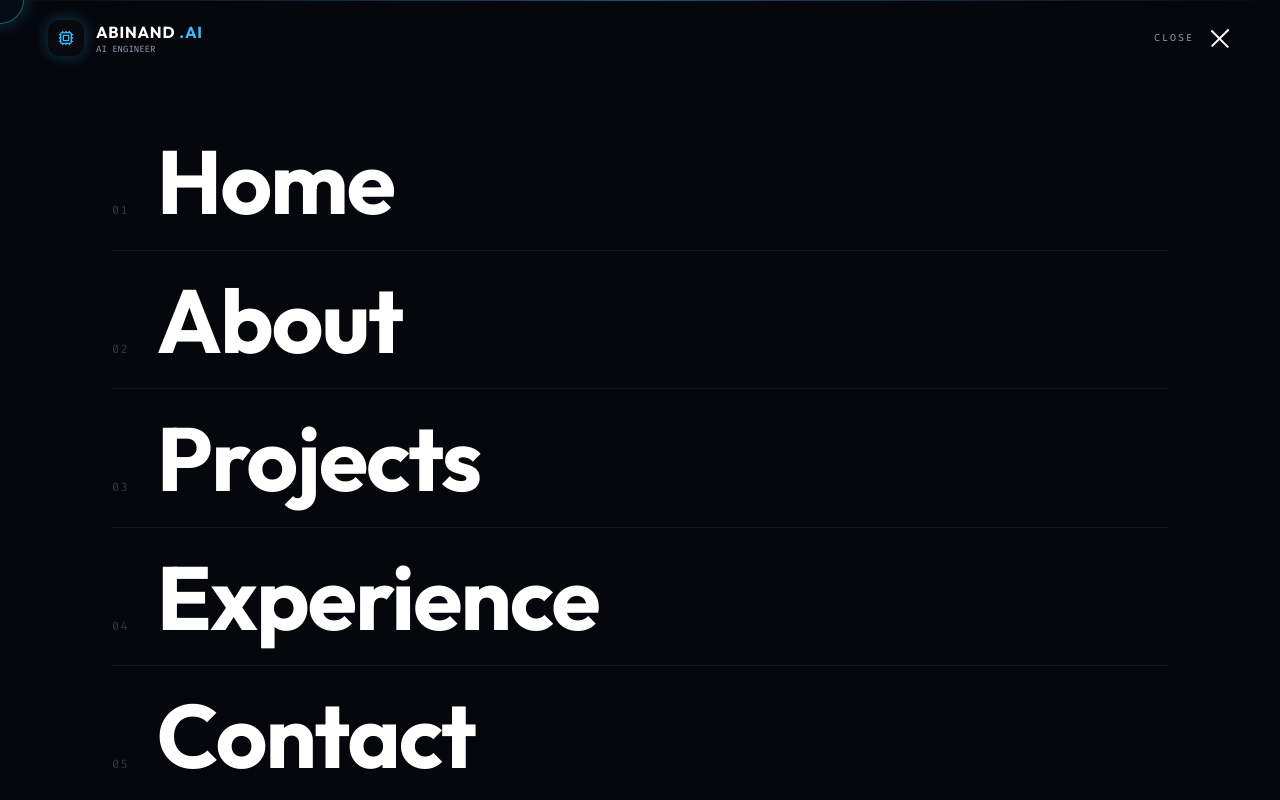
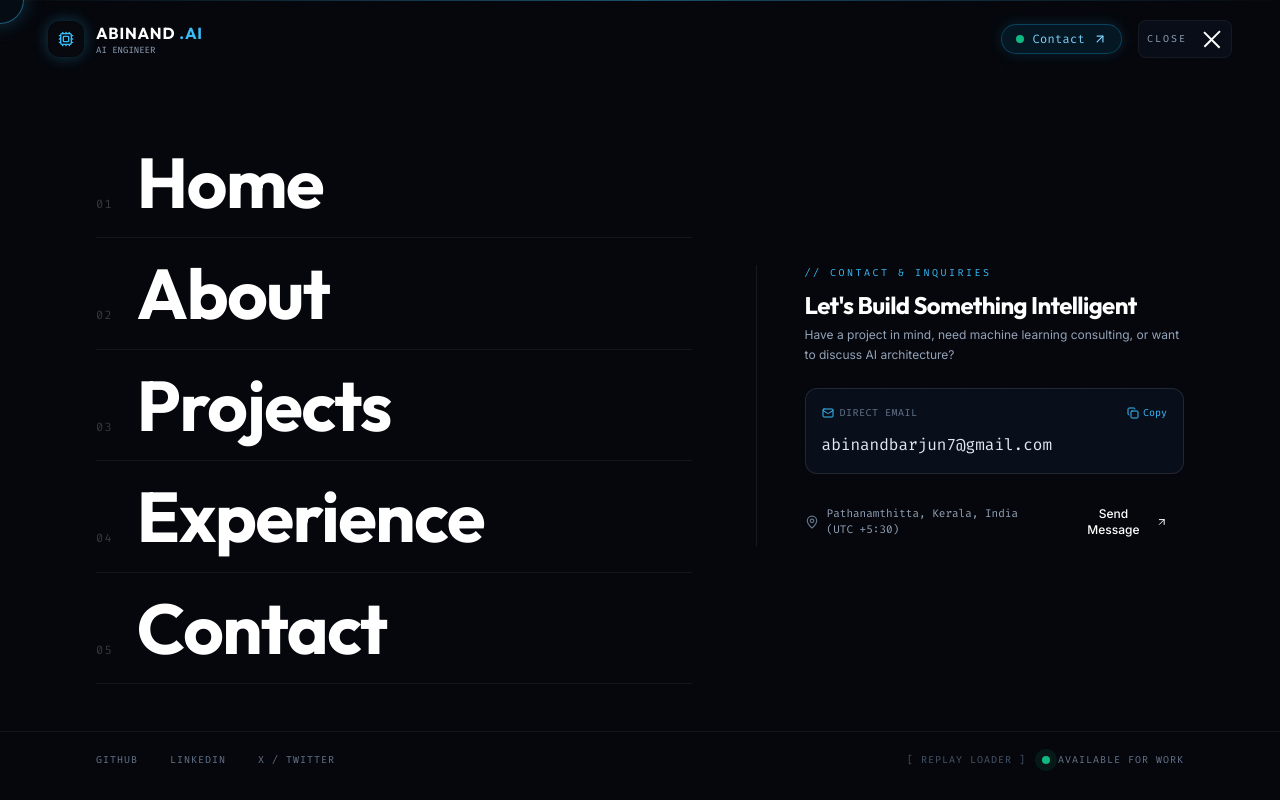
Before and after one commit to AbinandBArjun/Portfolio, a React (Vite) app: page / in a window 1280 px wide. Both pictures are taken after a click on the button "MENU". Shown: the top 800 px of the page. Built offline with nearby package versions, Linux system fonts and the light colour scheme.

Commit message:
feat: add quick contact button to header and contact panel inside fullscreen menu

```diff
--- a/src/components/Navbar.jsx
+++ b/src/components/Navbar.jsx
@@ -1,6 +1,7 @@
 import React, { useState, useEffect } from 'react';
 import { motion, AnimatePresence } from 'framer-motion';
-import { Cpu } from 'lucide-react';
+import { Cpu, ArrowUpRight, Mail, Copy, Check, MapPin } from 'lucide-react';
+import { portfolioData } from '../data/portfolioData';
 
 const navLinks = [
   { name: 'Home', href: '#home', number: '01' },
@@ -11,9 +12,9 @@ const navLinks = [
 ];
 
 const socialLinks = [
-  { name: 'GitHub', href: 'https://github.com/AbinandBArjun' },
-  { name: 'LinkedIn', href: 'https://linkedin.com' },
-  { name: 'X / Twitter', href: 'https://x.com' },
+  { name: 'GitHub', href: portfolioData.personal.github || 'https://github.com/AbinandBArjun' },
+  { name: 'LinkedIn', href: portfolioData.personal.linkedin || 'https://linkedin.com' },
+  { name: 'X / Twitter', href: portfolioData.personal.twitter || 'https://x.com' },
 ];
 
 const overlayVariants = {
@@ -39,6 +40,7 @@ const linkVariants = {
 export const Navbar = ({ onReplayLoader }) => {
   const [menuOpen, setMenuOpen] = useState(false);
   const [hoveredIndex, setHoveredIndex] = useState(null);
+  const [copied, setCopied] = useState(false);
 
   useEffect(() => {
     document.body.style.overflow = menuOpen ? 'hidden' : '';
@@ -51,6 +53,15 @@ export const Navbar = ({ onReplayLoader }) => {
       const el = document.querySelector(href);
       if (el) el.scrollIntoView({ behavior: 'smooth' });
     }, 400);
+  };
+
+  const handleCopyEmail = (e) => {
+    e.stopPropagation();
+    if (portfolioData.personal.email) {
+      navigator.clipboard.writeText(portfolioData.personal.email);
+      setCopied(true);
+      setTimeout(() => setCopied(false), 2200);
+    }
   };
 
   return (
@@ -83,36 +94,52 @@ export const Navbar = ({ onReplayLoader }) => {
           </div>
         </a>
 
+        {/* Right Header Actions: Contact CTA + Menu Toggle */}
+        <div className="flex items-center gap-3 sm:gap-4 z-[61]">
+          {/* Quick Contact Button */}
+          <a
+            href="#contact"
+            onClick={() => {
+              if (menuOpen) setMenuOpen(false);
+            }}
+            className="group px-3.5 py-1.5 text-xs font-mono rounded-full border border-sky-500/30 bg-sky-500/10 hover:bg-sky-500/20 hover:border-sky-400/50 text-sky-300 flex items-center gap-2 transition-all shadow-[0_0_15px_rgba(56,189,248,0.15)]"
+          >
+            <span className="pulse-emerald" />
+            <span className="tracking-wide">Contact</span>
+            <ArrowUpRight className="w-3.5 h-3.5 group-hover:translate-x-0.5 group-hover:-translate-y-0.5 transition-transform" />
+          </a>
+
           {/* Menu Toggle Button */}
           <button
             onClick={() => setMenuOpen((v) => !v)}
-          className="relative z-[61] flex items-center gap-2.5 cursor-pointer group"
+            className="relative flex items-center gap-2.5 cursor-pointer group py-1.5 px-2 rounded-lg bg-slate-900/40 hover:bg-slate-800/60 border border-white/5 transition-colors"
             aria-label="Toggle menu"
           >
             <span className="text-[10px] font-mono tracking-[0.2em] uppercase text-slate-400 group-hover:text-white transition-colors duration-200 select-none">
               {menuOpen ? 'Close' : 'Menu'}
             </span>
-          <div className="flex flex-col justify-center items-end gap-[5px]" style={{ width: '28px', height: '28px' }}>
+            <div className="flex flex-col justify-center items-end gap-[5px]" style={{ width: '26px', height: '24px' }}>
               <motion.span
                 animate={menuOpen ? { rotate: 45, y: 7 } : { rotate: 0, y: 0 }}
                 transition={{ duration: 0.35, ease: [0.76, 0, 0.24, 1] }}
                 className="block origin-center"
-              style={{ height: '1.5px', width: '24px', background: menuOpen ? 'white' : 'rgba(148,163,184,0.8)' }}
+                style={{ height: '1.5px', width: '22px', background: menuOpen ? 'white' : 'rgba(148,163,184,0.8)' }}
               />
               <motion.span
                 animate={menuOpen ? { opacity: 0, scaleX: 0 } : { opacity: 1, scaleX: 1 }}
                 transition={{ duration: 0.2 }}
                 className="block origin-right"
-              style={{ height: '1.5px', width: '16px', background: 'rgba(148,163,184,0.8)' }}
+                style={{ height: '1.5px', width: '15px', background: 'rgba(148,163,184,0.8)' }}
               />
               <motion.span
                 animate={menuOpen ? { rotate: -45, y: -7 } : { rotate: 0, y: 0 }}
                 transition={{ duration: 0.35, ease: [0.76, 0, 0.24, 1] }}
                 className="block origin-center"
-              style={{ height: '1.5px', width: '24px', background: menuOpen ? 'white' : 'rgba(148,163,184,0.8)' }}
+                style={{ height: '1.5px', width: '22px', background: menuOpen ? 'white' : 'rgba(148,163,184,0.8)' }}
               />
             </div>
           </button>
+        </div>
       </motion.header>
 
       {/* ── Fullscreen Overlay Menu ── */}
@@ -139,8 +166,10 @@ export const Navbar = ({ onReplayLoader }) => {
               style={{ height: '1px', background: 'linear-gradient(to right, transparent, rgba(56,189,248,0.4), transparent)' }}
             />
 
-            {/* Nav Links */}
-            <nav className="flex-1 flex flex-col justify-center px-8 md:px-16 lg:px-28 pt-28 pb-4">
+            {/* Nav & Contact Main Area */}
+            <div className="flex-1 flex flex-col lg:flex-row justify-between items-start lg:items-center px-8 md:px-16 lg:px-24 pt-24 pb-4 overflow-y-auto gap-8 lg:gap-16">
+              {/* Left: Nav Links */}
+              <nav className="w-full lg:w-7/12">
                 <ul>
                   {navLinks.map((link, i) => (
                     <motion.li
@@ -158,9 +187,9 @@ export const Navbar = ({ onReplayLoader }) => {
                       <a
                         href={link.href}
                         onClick={(e) => { e.preventDefault(); handleNavClick(link.href); }}
-                      className="flex items-center justify-between py-4 md:py-5 lg:py-6"
+                        className="flex items-center justify-between py-3.5 md:py-4 lg:py-5 group"
                       >
-                      <div className="flex items-baseline gap-5 md:gap-7">
+                        <div className="flex items-baseline gap-4 md:gap-6">
                           <motion.span
                             animate={{ color: hoveredIndex === i ? '#38bdf8' : 'rgba(255,255,255,0.2)' }}
                             className="font-mono text-xs tracking-widest"
@@ -175,7 +204,7 @@ export const Navbar = ({ onReplayLoader }) => {
                             }}
                             transition={{ duration: 0.25, ease: 'easeOut' }}
                             className="font-heading font-bold leading-none"
-                          style={{ fontSize: 'clamp(2.2rem, 7vw, 6.5rem)' }}
+                            style={{ fontSize: 'clamp(2rem, 5.5vw, 5rem)' }}
                           >
                             {link.name}
                           </motion.span>
@@ -185,7 +214,7 @@ export const Navbar = ({ onReplayLoader }) => {
                           animate={{ x: hoveredIndex === i ? 0 : 16, opacity: hoveredIndex === i ? 1 : 0 }}
                           transition={{ duration: 0.22, ease: 'easeOut' }}
                           className="text-sky-400 font-thin hidden sm:block"
-                        style={{ fontSize: 'clamp(1.5rem, 3vw, 2.5rem)' }}
+                          style={{ fontSize: 'clamp(1.3rem, 2.5vw, 2rem)' }}
                         >
                           ↗
                         </motion.span>
@@ -195,12 +224,80 @@ export const Navbar = ({ onReplayLoader }) => {
                 </ul>
               </nav>
 
+              {/* Right: Dedicated Contact Panel */}
+              <motion.div
+                initial={{ opacity: 0, y: 30 }}
+                animate={{ opacity: 1, y: 0 }}
+                transition={{ delay: 0.35, duration: 0.5, ease: 'easeOut' }}
+                className="w-full lg:w-5/12 flex flex-col gap-6 lg:pl-12 lg:border-l border-white/[0.08] my-auto"
+              >
+                <div>
+                  <span className="text-[10px] font-mono text-sky-400 uppercase tracking-[0.25em] block mb-2">
+                    // Contact & Inquiries
+                  </span>
+                  <h3 className="font-heading text-xl md:text-2xl font-bold text-white tracking-tight">
+                    Let's Build Something Intelligent
+                  </h3>
+                  <p className="text-xs text-slate-400 mt-1 max-w-sm leading-relaxed">
+                    Have a project in mind, need machine learning consulting, or want to discuss AI architecture?
+                  </p>
+                </div>
+
+                {/* Email Box with One-Click Copy */}
+                <div className="p-4 rounded-xl bg-slate-900/50 border border-white/10 flex flex-col gap-3">
+                  <div className="flex items-center justify-between gap-2">
+                    <span className="text-[10px] font-mono text-slate-500 uppercase tracking-wider flex items-center gap-1.5">
+                      <Mail className="w-3 h-3 text-sky-400" /> Direct Email
+                    </span>
+                    <button
+                      onClick={handleCopyEmail}
+                      className="text-[10px] font-mono text-sky-400 hover:text-sky-300 flex items-center gap-1 cursor-pointer transition-colors"
+                      title="Copy email to clipboard"
+                    >
+                      {copied ? (
+                        <>
+                          <Check className="w-3 h-3 text-emerald-400" />
+                          <span className="text-emerald-400">Copied!</span>
+                        </>
+                      ) : (
+                        <>
+                          <Copy className="w-3 h-3" />
+                          <span>Copy</span>
+                        </>
+                      )}
+                    </button>
+                  </div>
+                  <a
+                    href={`mailto:${portfolioData.personal.email}`}
+                    className="text-sm md:text-base font-mono text-slate-200 hover:text-sky-300 break-all transition-colors"
+                  >
+                    {portfolioData.personal.email}
+                  </a>
+                </div>
+
+                {/* Location & Quick Action */}
+                <div className="flex flex-col sm:flex-row sm:items-center justify-between gap-3 text-xs">
+                  <div className="flex items-center gap-2 text-slate-400">
+                    <MapPin className="w-3.5 h-3.5 text-slate-500 shrink-0" />
+                    <span className="font-mono text-[11px]">{portfolioData.personal.location}</span>
+                  </div>
+                  <button
+                    onClick={() => handleNavClick('#contact')}
+                    className="group px-4 py-2 rounded-xl bg-gradient-to-r from-sky-500 to-purple-600 text-white font-medium text-xs flex items-center justify-center gap-2 hover:opacity-95 transition-opacity cursor-pointer self-start sm:self-auto"
+                  >
+                    <span>Send Message</span>
+                    <ArrowUpRight className="w-3.5 h-3.5 group-hover:translate-x-0.5 group-hover:-translate-y-0.5 transition-transform" />
+                  </button>
+                </div>
+              </motion.div>
+            </div>
+
             {/* Footer bar */}
             <motion.div
               initial={{ opacity: 0, y: 16 }}
               animate={{ opacity: 1, y: 0 }}
               transition={{ delay: 0.55, duration: 0.4, ease: 'easeOut' }}
-              className="px-8 md:px-16 lg:px-28 pb-8 pt-5 flex flex-col sm:flex-row items-start sm:items-center justify-between gap-4"
+              className="px-8 md:px-16 lg:px-24 pb-8 pt-5 flex flex-col sm:flex-row items-start sm:items-center justify-between gap-4"
               style={{ borderTop: '1px solid rgba(255,255,255,0.06)' }}
             >
               <div className="flex items-center gap-6 md:gap-8">
```
Lines whose indentation alone changed are shown as unchanged.
